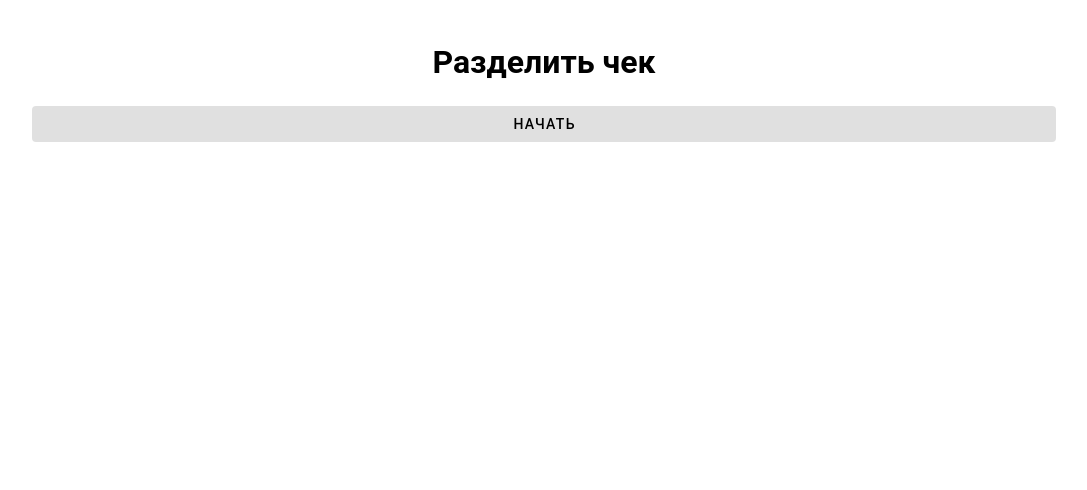
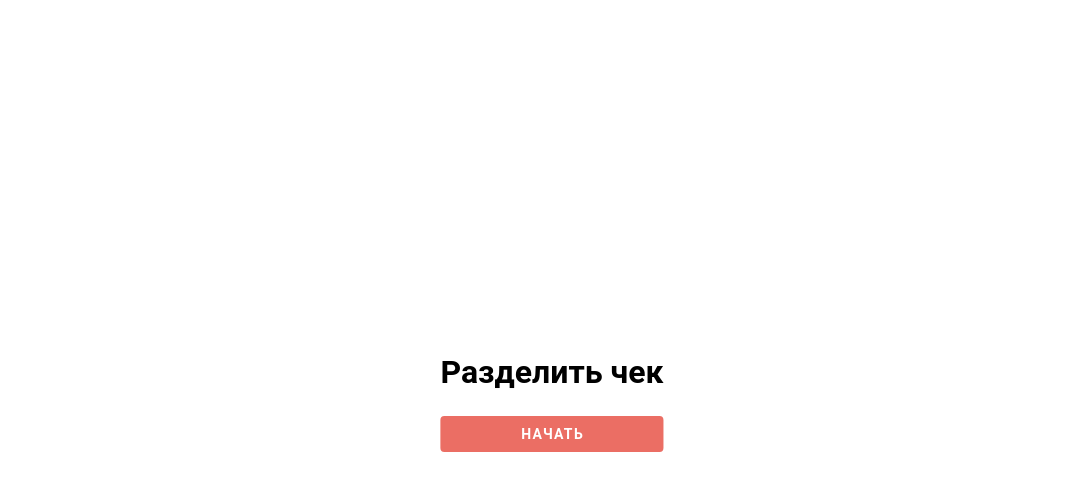
Before and after one commit to TatianaChF/-JS-Vue-, a Vue app: page / in a window 1280 px wide. Shown: the top 490 px of the page, without its empty margins (88-1175 px from the left). Built offline with nearby package versions, Linux system fonts and the light colour scheme.

Commit message:
change main page styles

```diff
--- a/src/assets/style.scss
+++ b/src/assets/style.scss
@@ -1,6 +1,21 @@
 $card-color: #eae7dc;
 $btns-color: #d8c3a5;
 $border-color: #8e8d8a;
+
+.main-container {
+  position: absolute;
+  top: 50%;
+  left: 50%;
+  transform: translate(-50%, -50%);
+  display: flex;
+  flex-direction: column;
+  justify-content: center;
+  text-align: center;
+
+  h1 {
+    margin-bottom: 20px;
+  }
+}
 
 .container {
     display: flex;
@@ -104,7 +119,7 @@ $border-color: #8e8d8a;
 .btn {
   background-color: $btns-color;
 
-  &__home {
+  &__main {
     background-color: #e85a4f;
     color: white;
     font-weight: bold;
--- a/src/components/MainPage.vue
+++ b/src/components/MainPage.vue
@@ -1,7 +1,7 @@
 <template>
-    <div class="container">
+    <div class="main-container">
         <h1>Разделить чек</h1>
-        <v-btn @click="router.push({name: 'Persons'})" variant="tonal">Начать</v-btn>
+        <v-btn class="btn__main" @click="router.push({name: 'Persons'})" variant="tonal">Начать</v-btn>
     </div>
 </template>
 
```
